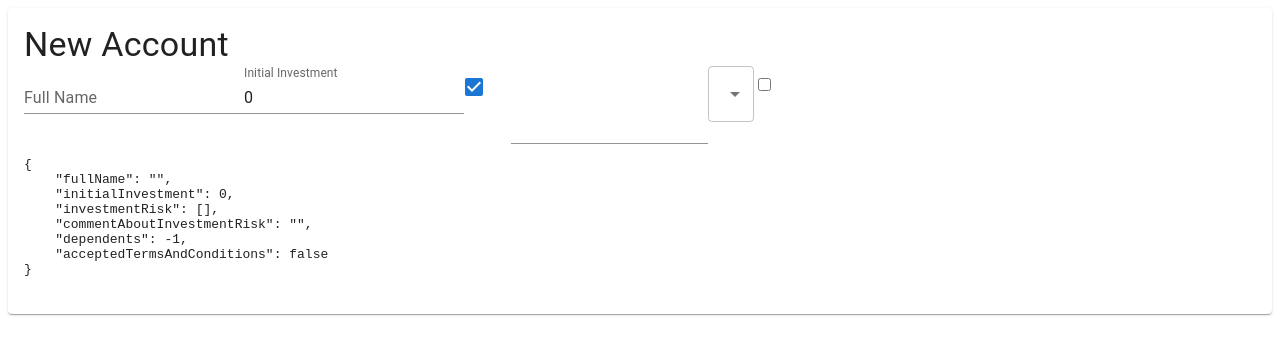
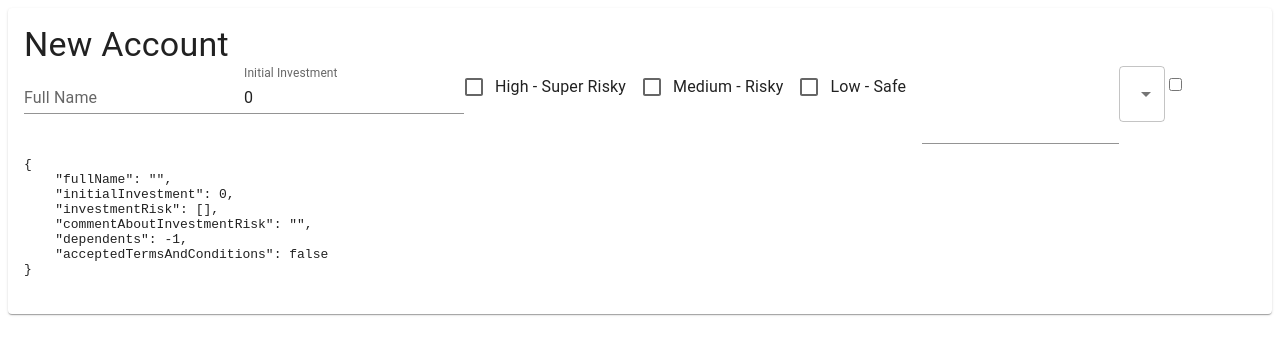
Before and after one commit to Annie-Huang/formik-typescript-material-ui, a React (Create React App) app: page / in a window 1280 px wide. Shown: the top 354 px of the page. Built offline with nearby package versions, Linux system fonts and the light colour scheme.

Commit message:
Called <MyCheckbox> properly from FormDemo.tsx

```diff
--- a/src/FormDemo.tsx
+++ b/src/FormDemo.tsx
@@ -2,8 +2,6 @@ import React from 'react';
 import {
   Card,
   CardContent,
-  Checkbox,
-  FormControlLabel,
   MenuItem,
   TextField,
   Typography,
@@ -49,7 +47,21 @@ export const FormDemo = () => {
               {/*<Field name='investmentRisk' value='High' type='checkbox' />*/}
               {/*<Field name='investmentRisk' value='Medium' type='checkbox' />*/}
               {/*<Field name='investmentRisk' value='Low' type='checkbox' />*/}
-              <MyCheckbox />
+              <MyCheckbox
+                name='investmentRisk'
+                value='High'
+                label='High - Super Risky'
+              />
+              <MyCheckbox
+                name='investmentRisk'
+                value='Medium'
+                label='Medium - Risky'
+              />
+              <MyCheckbox
+                name='investmentRisk'
+                value='Low'
+                label='Low - Safe'
+              />
 
               {/*<Field name='commentAboutInvestmentRisk' as='textarea' />*/}
               <Field
```
